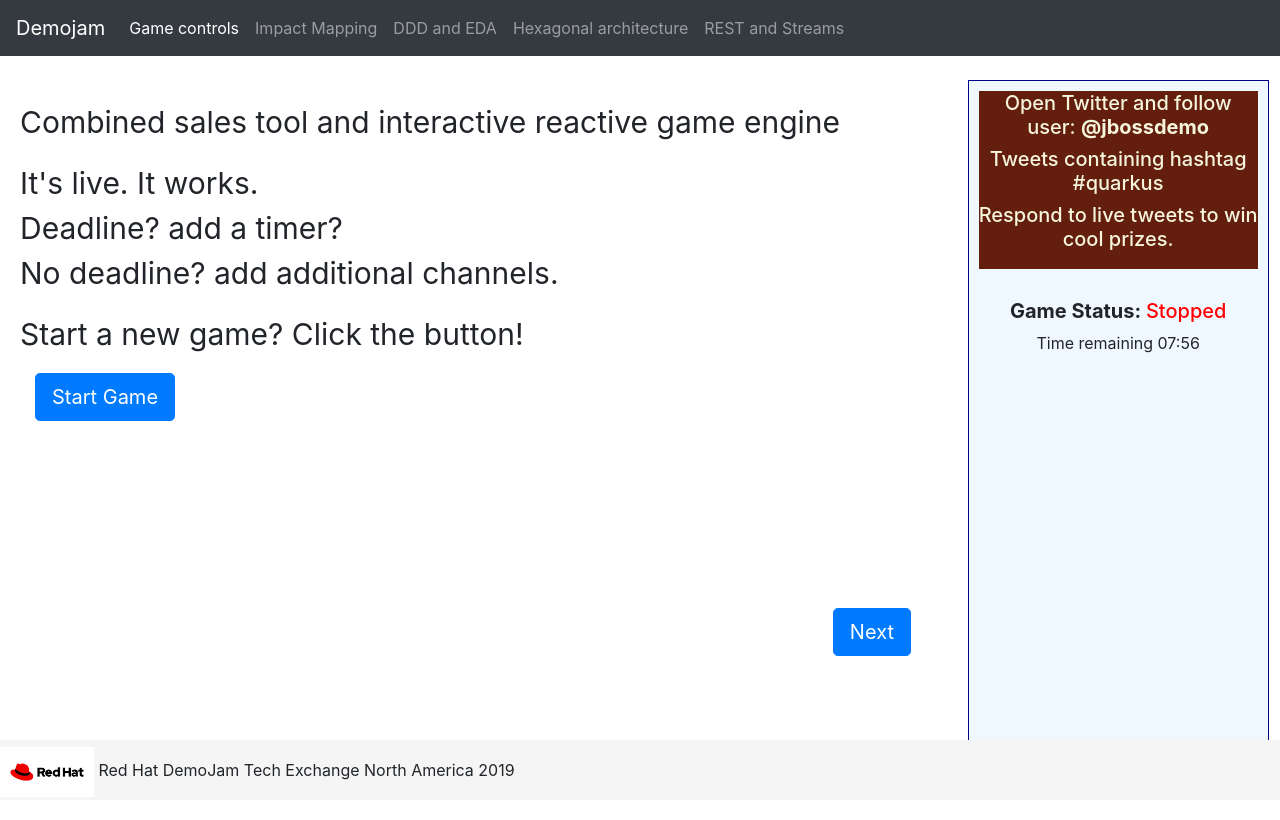
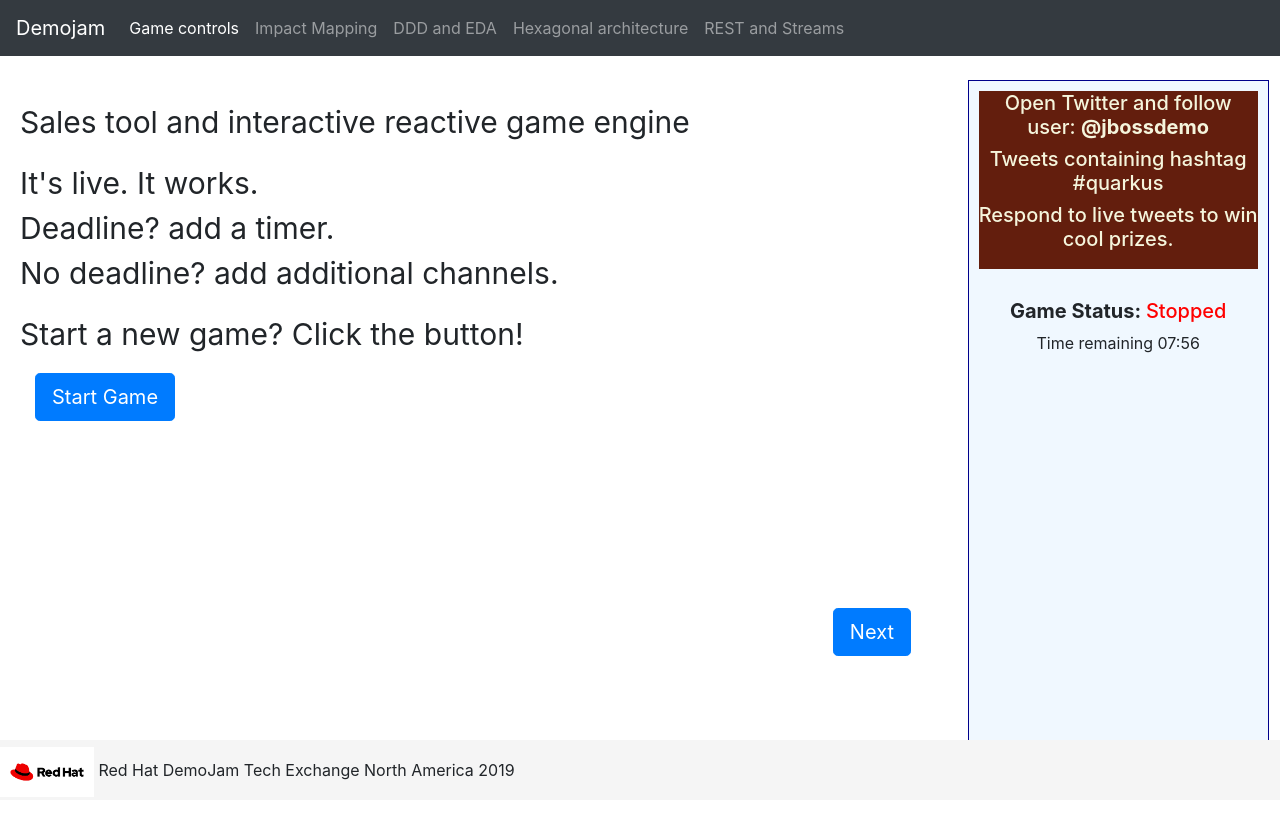
Before and after one commit to deewhyweb/demojam, an Angular app: page /controls in a window 1280 px wide. Shown: the top 820 px of the page. Built offline with nearby package versions, Linux system fonts and the light colour scheme.

Commit message:
Update to content

```diff
--- a/src/app/controls/controls.component.html
+++ b/src/app/controls/controls.component.html
@@ -5,9 +5,9 @@
     <div class="row">
       <div class="col" class="presentation">
 
-        <p>Combined sales tool and interactive reactive game engine</p>
+        <p>Sales tool and interactive reactive game engine</p>
         <p>It's live.  It works.<br>
-        Deadline? add a timer?<br>
+        Deadline? add a timer.<br>
         No deadline? add additional channels.</p>
         <!-- <p>Purpose of the game?<br>To engage people in the room<br>
           <ul>
```
